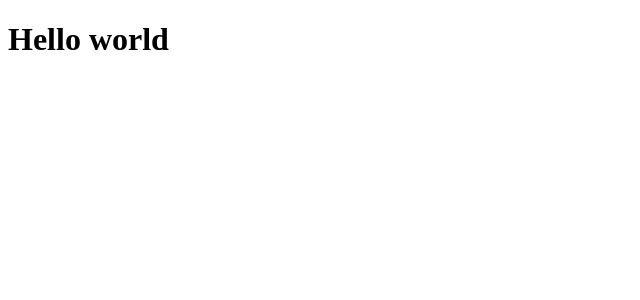
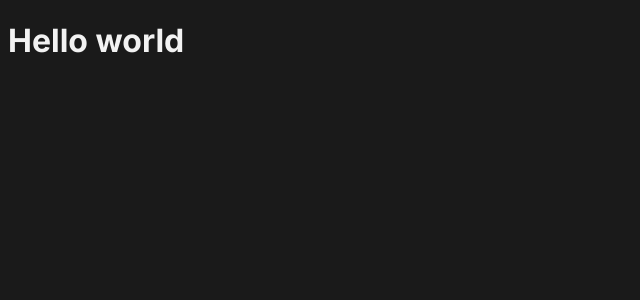
Before and after one commit to Azanniel/todo-ignite, a React (Vite) app: page / in a window 1280 px wide. Shown: the top 300 px of the page, without its empty margins (0-640 px from the left). Built offline with nearby package versions, Linux system fonts and the light colour scheme.

Commit message:
💄 add inter font family and apply styles

```diff
--- a/index.html
+++ b/index.html
@@ -2,8 +2,15 @@
 <html lang="pt-br">
   <head>
     <meta charset="UTF-8" />
+
+    <link rel="preconnect" href="https://fonts.googleapis.com" />
+    <link rel="preconnect" href="https://fonts.gstatic.com" crossorigin />
+    <link href="https://fonts.googleapis.com/css2?family=Inter:wght@400;700&display=swap" rel="stylesheet" />
+
+    <meta name="viewport" content="width=device-width, initial-scale=1.0" />
+
     <link rel="icon" type="image/svg+xml" href="/rocket.svg" />
-    <meta name="viewport" content="width=device-width, initial-scale=1.0" />
+
     <title>ToDo - Gerenciador de tarefas</title>
   </head>
   <body>
--- a/src/global.css
+++ b/src/global.css
@@ -14,3 +14,16 @@
 
   --danger: #E25858;
 }
+
+body {
+  background-color: var(--gray-600);
+  color: var(--gray-100);
+
+  -webkit-font-smoothing: antialiased;
+}
+
+body, input, textarea, button {
+  font-family: 'Inter', sans-serif;
+  font-weight: 400;
+  font-size: 1rem;
+}
--- a/src/main.tsx
+++ b/src/main.tsx
@@ -1,6 +1,7 @@
 import React from 'react'
 import ReactDOM from 'react-dom/client'
 import { App } from './App'
+import './global.css';
 
 ReactDOM.createRoot(document.getElementById('root') as HTMLElement).render(
   <React.StrictMode>
```
